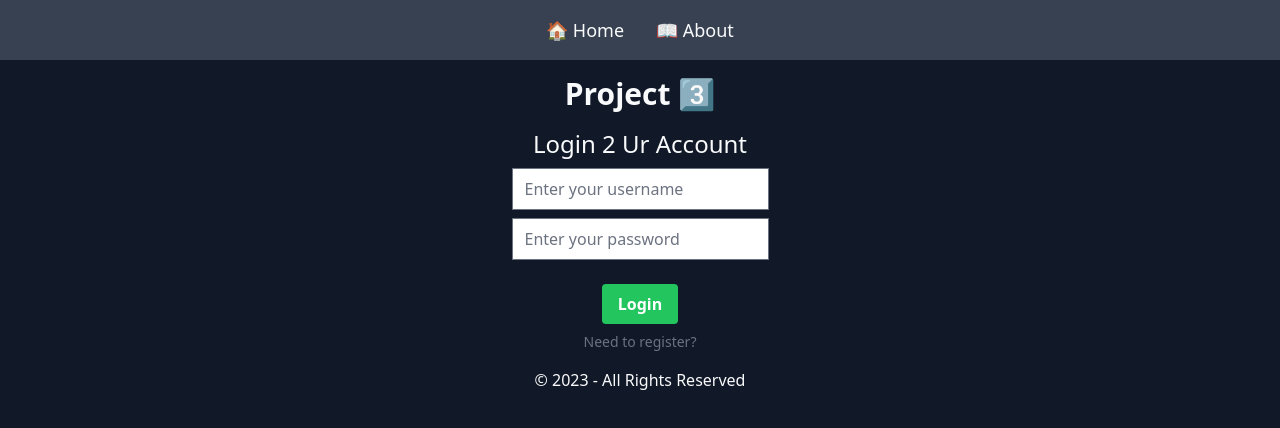
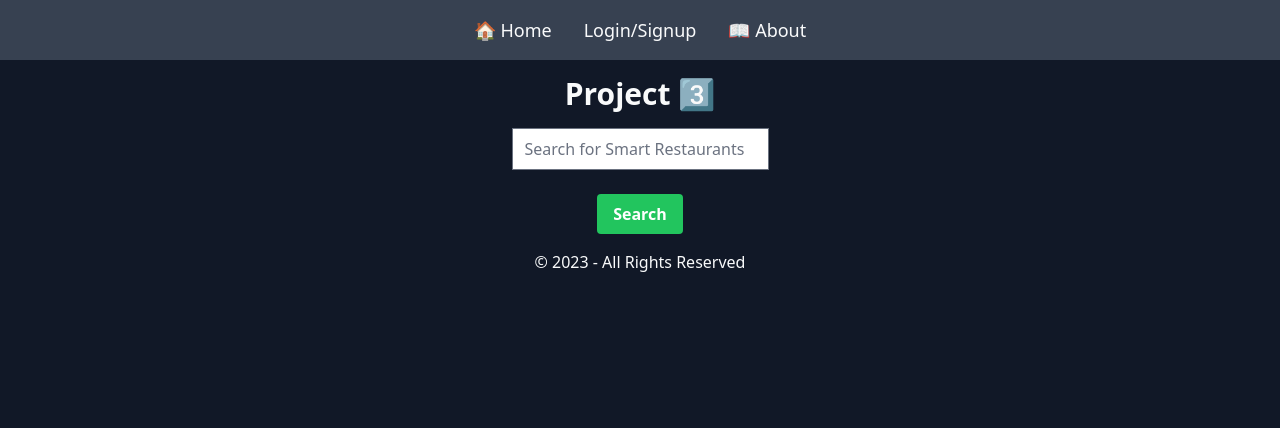
Before and after one commit to itsamish01/StaffEase, a React (Vite) app in the folder client/: page / in a window 1280 px wide. Shown: the top 428 px of the page. Built offline with nearby package versions, Linux system fonts and the light colour scheme.

Commit message:
set up homepage publicquery

```diff
--- a/client/src/App.jsx
+++ b/client/src/App.jsx
@@ -1,12 +1,13 @@
 import { createBrowserRouter, RouterProvider } from "react-router-dom";
 import Layout from "./layouts/layout";
-import { About, Login } from "./pages";
+import { About, Login, PublicQuery } from "./pages";
 
 const router = createBrowserRouter([
   {
     element: <Layout />,
     children: [
-      { path: "/", element: <Login /> },
+      { path: "/", element: <PublicQuery /> },
+      { path: "/login", element: <Login /> },
       { path: "/about", element: <About /> },
     ],
   },
--- a/client/src/components/navigation.jsx
+++ b/client/src/components/navigation.jsx
@@ -8,6 +8,9 @@ export default function Navigation() {
           <Link to="/">🏠 Home</Link>
         </li>
         <li>
+          <Link to="/login"> Login/Signup</Link>
+        </li>
+        <li>
           <Link to="/about">📖 About</Link>
         </li>
       </ul>
--- /dev/null
+++ b/client/src/pages/Publicquery.jsx
@@ -0,0 +1,24 @@
+import { Input } from "../components/form";
+export default function PublicQuery() {
+  return (
+    <main>
+      <h2 className="text-center"></h2>
+      <form className="flex flex-col items-center gap-y-2 px-4">
+        <Input
+          type="text"
+          label="Username"
+          id="username"
+          placeholder="Search for Smart Restaurants"
+          required
+        />
+
+        <button
+          type="submit"
+          className="button mt-4 bg-green-500 hover:bg-green-300"
+        >
+          Search
+        </button>
+      </form>
+    </main>
+  );
+}
--- a/client/src/pages/index.js
+++ b/client/src/pages/index.js
@@ -1,2 +1,3 @@
 export { default as Login } from "./login-register";
 export { default as About } from "./about";
+export { default as PublicQuery} from "./Publicquery"
```
